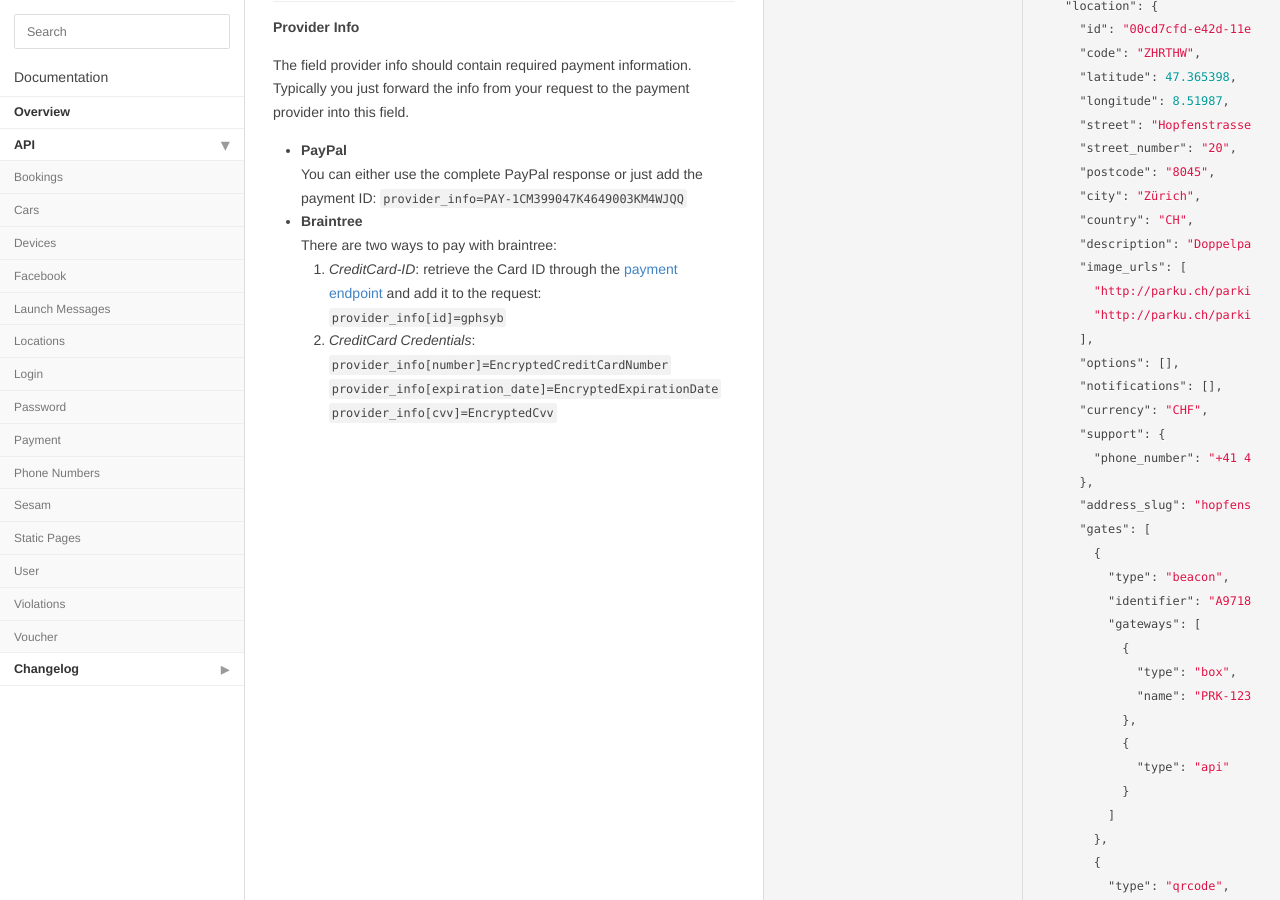
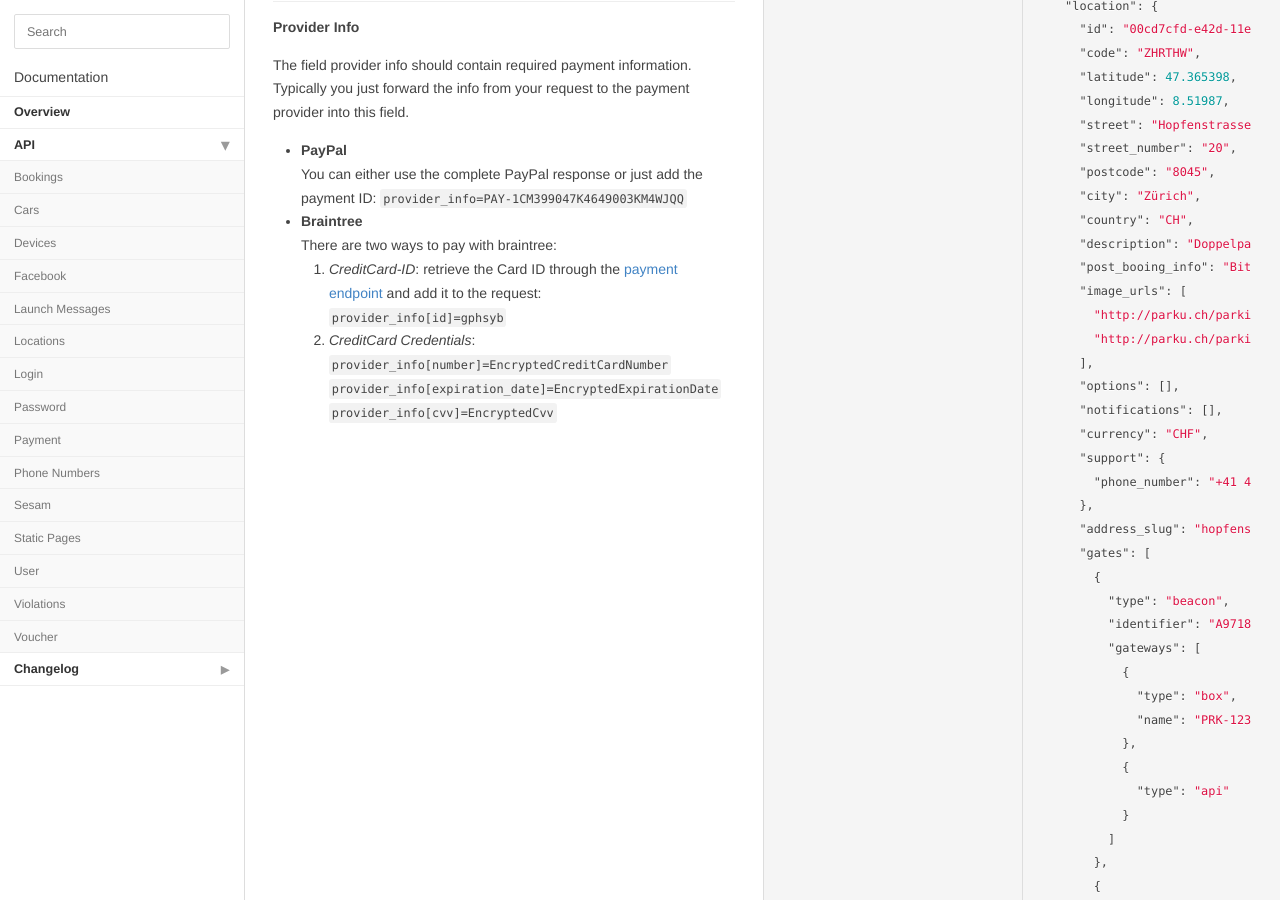
Before and after one commit to parku/docs, a Jekyll site: the page built from api/bookings.md, in a window 1280 px wide and 900 px high, scrolled down 891 px. Built offline with Jekyll 4.4.1, drawn with Linux system fonts in a browser that asks for light colours; Markdown is read by kramdown in place of the engine named in the settings; some of the changed text lies outside the part shown.

Commit message:
SYS-877 Add post booking information to bookings

```diff
--- a/api/bookings.md
+++ b/api/bookings.md
@@ -45,6 +45,7 @@
     "city": "Zürich",
     "country": "CH",
     "description": "Doppelparkplatz. Jedoch nur für ein Auto zu vermieten. Die andere Hälfte wird benötigt. Aufteilung wie im Bild.",
+    "post_booing_info": "Bitte holen sie den Schlüssel vorher ab und schließen das Tor",
     "image_urls": [
       "http://parku.ch/parkingspace/00cd7cfd-e42d-11e2-8bf1-8a83f3373875/image",
       "http://parku.ch/parkingspace/00cd7cfd-e42d-11e2-8bf1-8a83f3373875/image"
@@ -157,6 +158,7 @@
     "city": "Zürich",
     "country": "CH",
     "description": "Doppelparkplatz. Jedoch nur für ein Auto zu vermieten. Die andere Hälfte wird benötigt. Aufteilung wie im Bild.",
+    "post_booing_info": "Bitte holen sie den Schlüssel vorher ab und schließen das Tor",
     "image_urls": [
       "http://parku.ch/parkingspace/00cd7cfd-e42d-11e2-8bf1-8a83f3373875/image",
       "http://parku.ch/parkingspace/00cd7cfd-e42d-11e2-8bf1-8a83f3373875/image"
@@ -325,6 +327,7 @@
     "city": "Zürich",
     "country": "CH",
     "description": "Doppelparkplatz. Jedoch nur für ein Auto zu vermieten. Die andere Hälfte wird benötigt. Aufteilung wie im Bild.",
+    "post_booing_info": "Bitte holen sie den Schlüssel vorher ab und schließen das Tor",
     "image_urls": [
       "http://parku.ch/parkingspace/00cd7cfd-e42d-11e2-8bf1-8a83f3373875/image",
       "http://parku.ch/parkingspace/00cd7cfd-e42d-11e2-8bf1-8a83f3373875/image"
@@ -443,6 +446,7 @@
       "city": "Zürich",
       "country": "CH",
       "description": "Doppelparkplatz. Jedoch nur für ein Auto zu vermieten. Die andere Hälfte wird benötigt. Aufteilung wie im Bild.",
+      "post_booing_info": "Bitte holen sie den Schlüssel vorher ab und schließen das Tor",
       "image_urls": [
         "http://parku.ch/parkingspace/00cd7cfd-e42d-11e2-8bf1-8a83f3373875/image",
         "http://parku.ch/parkingspace/00cd7cfd-e42d-11e2-8bf1-8a83f3373875/image"
```
Also changed, not shown: changelog.md.
